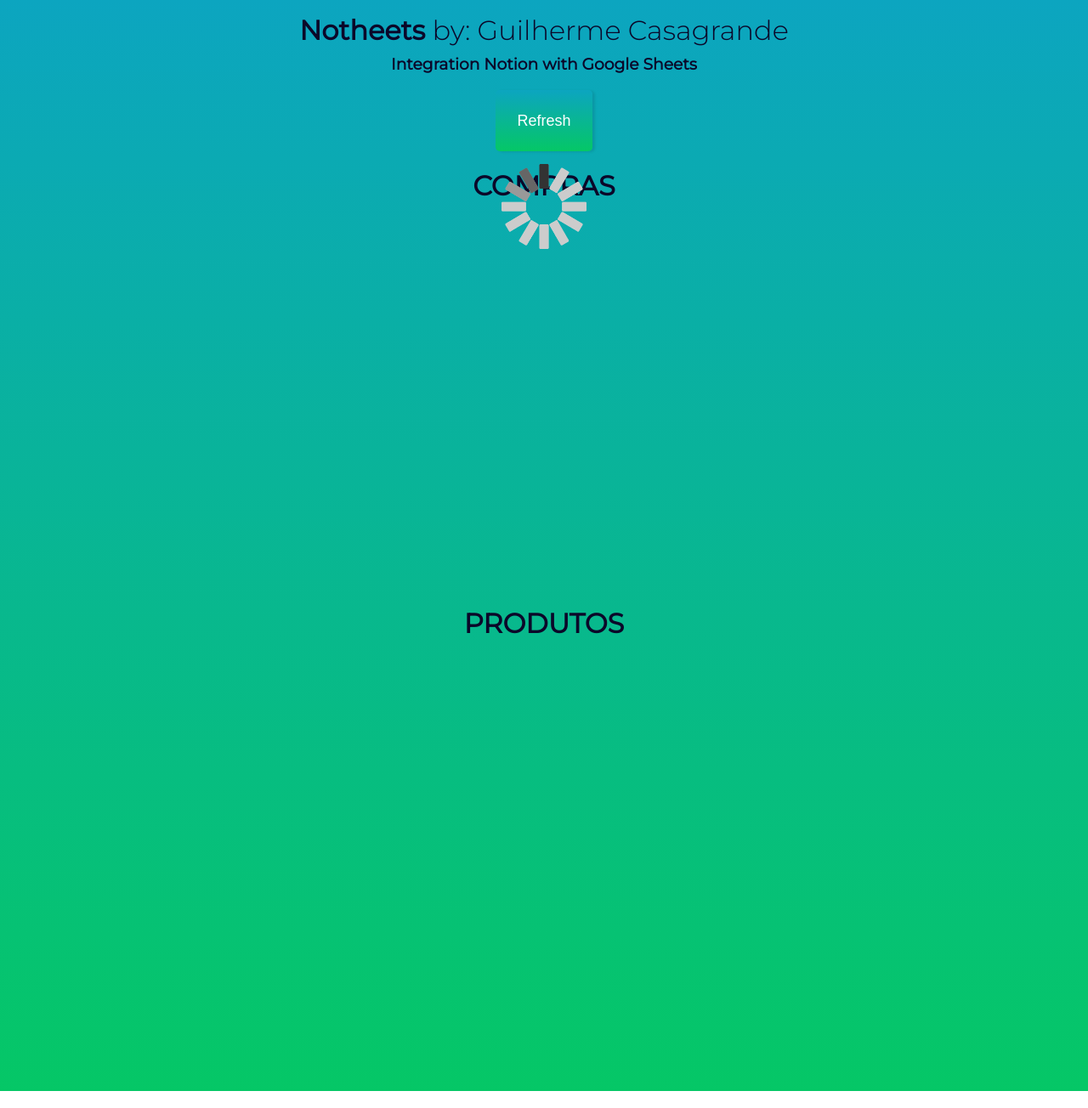
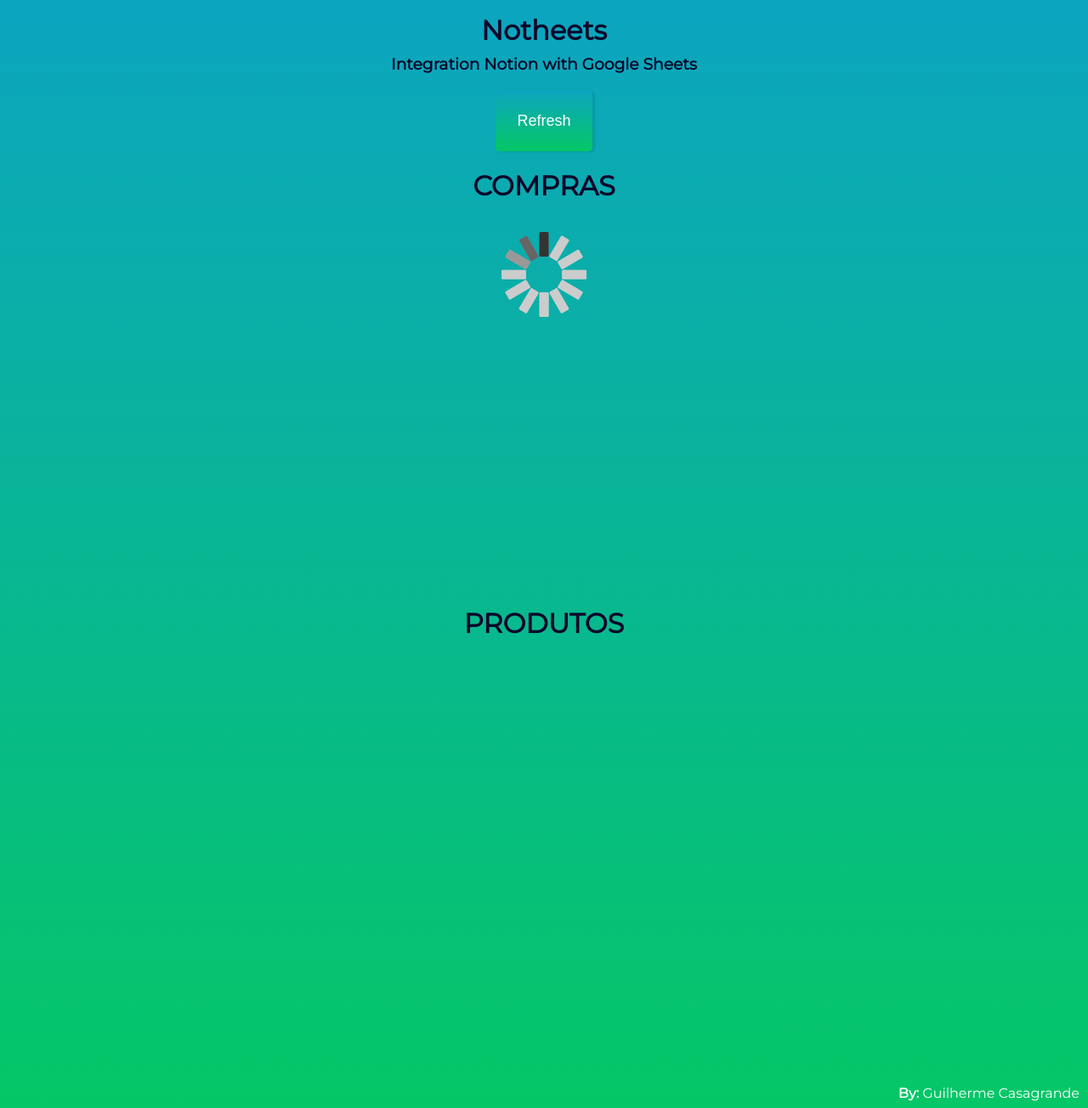
Before and after one commit to GuilhermeMAG/Notheets, a website: page public/index.html in a window 1280 px wide. Shown: the whole page at 85% size. Drawn offline with Linux system fonts and the light colour scheme; no server answers.

Commit message:
up styles

```diff
--- a/public/css/style.css
+++ b/public/css/style.css
@@ -31,7 +31,7 @@
     height: 100px;
     width: 100px;
     position: relative;
-    top: 50%;
+    top: 5rem;
     left: 50%;
     transform: translateX(-50%);
 }
@@ -265,3 +265,10 @@
     padding: 5px 10px;
     border-radius: 5px;
 }
+
+
+/* Footer */
+
+p {
+    text-align: end;
+}
--- a/public/index.html
+++ b/public/index.html
@@ -17,17 +17,18 @@
 
 <body onload="setTimeout('Atualizar()', 600000)">
     <header>
-        <h1><strong>Notheets </strong>by: Guilherme Casagrande</h1>
+        <h1><strong>Notheets </strong></h1>
         <h3>Integration Notion with Google Sheets</h3>
         <div id="controls">
             <!-- <button onclick="Atualizar()"> Refresh </button> -->
             <button onclick="Atualizar()" class="button"><span>Refresh</span></button>
         </div>
-    </header>
-    <main>
         <div id="loading">
             <img src="./images/loading.gif" alt="Loading">
         </div>
+    </header>
+    <main>
+
         <div class="flex-container">
             <div class="headerCompras">
                 <h1>COMPRAS</h1>
@@ -43,6 +44,7 @@
         <div class="container">
             <div id="produtosEl"></div>
         </div>
+        <p><strong>By: </strong>Guilherme Casagrande</p>
     </footer>
     <script src="js/script.js"></script>
 </body>
```
Also changed, not shown: README.md, assets_readme/notheets3.jpg (added), assets_readme/notheets4.jpg (added).
